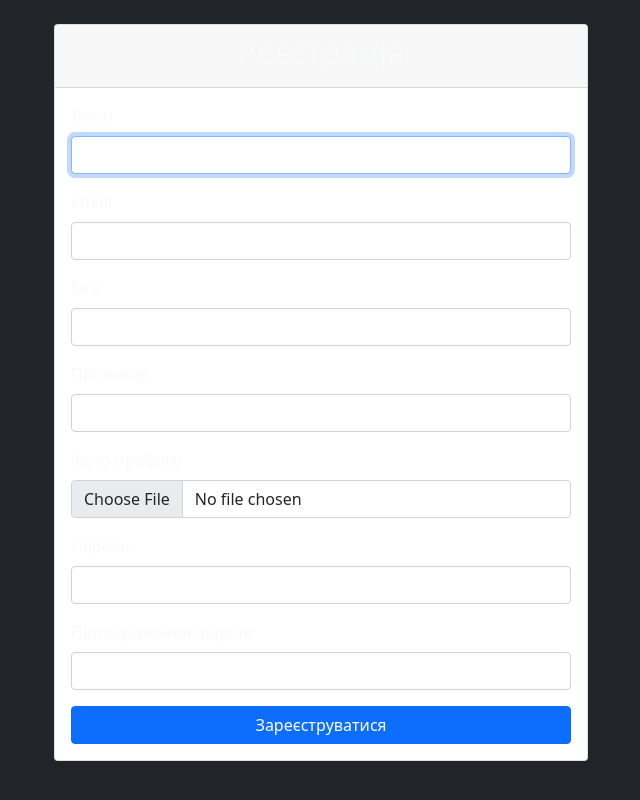
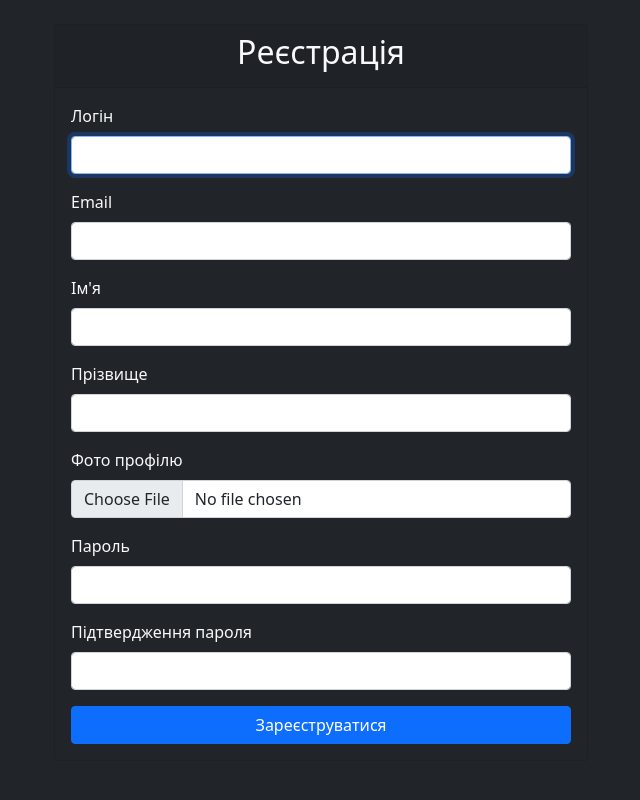
Before and after one commit to Mishkanchik/python-Django-hw, a Django app: page /polls/register/ in a window 1280 px wide. Shown: the part 56-856 px from the top of the page, without its empty margins (319-959 px from the left). Before the commit the page ends 817 px from the top, so only its background shows below. Run offline with Django 5.2, Linux system fonts and the light colour scheme.

Commit message:
bg dark and new my database

```diff
--- a/Django_PD311/1.SimpleSite/djangotutorial/mysite/settings.py
+++ b/Django_PD311/1.SimpleSite/djangotutorial/mysite/settings.py
@@ -84,8 +84,8 @@ DATABASES = {
         'ENGINE': 'django.db.backends.postgresql',
         'NAME': 'neondb',
         'USER': 'neondb_owner',
-        'PASSWORD': 'npg_iLfSFeT5JU3p',
-        'HOST': 'ep-spring-paper-a4wo5c5l-pooler.us-east-1.aws.neon.tech',
+        'PASSWORD': 'npg_TcW7BPtrMbw4',
+        'HOST': 'ep-wild-meadow-a49d69tl-pooler.us-east-1.aws.neon.tech',
         'PORT': 5432,
     }
 }
--- a/Django_PD311/1.SimpleSite/djangotutorial/polls/templates/base.html
+++ b/Django_PD311/1.SimpleSite/djangotutorial/polls/templates/base.html
@@ -72,7 +72,7 @@
         </div>
     </nav>
 
-    <main class="py-4 bg-dark text-light">
+    <main class="py-4 bg-dark text-light vh-100">
         <div class="container">
             {% if messages %}
                 {% for message in messages %}
--- a/Django_PD311/1.SimpleSite/djangotutorial/polls/templates/login.html
+++ b/Django_PD311/1.SimpleSite/djangotutorial/polls/templates/login.html
@@ -6,7 +6,7 @@
 <div class="container">
     <div class="row justify-content-center">
         <div class="col-md-6">
-            <div class="card">
+            <div class="card bg-dark text-light text-center">
                 <div class="card-header">
                     <h2 class="text-center">Вхід</h2>
                 </div>
--- a/Django_PD311/1.SimpleSite/djangotutorial/polls/templates/posts/create_post.html
+++ b/Django_PD311/1.SimpleSite/djangotutorial/polls/templates/posts/create_post.html
@@ -6,7 +6,7 @@
 <div class="container">
     <div class="row justify-content-center">
         <div class="col-md-6">
-            <div class="card">
+            <div class="card bg-dark text-light">
                 <div class="card-header">
                     <h2 class="text-center">Створити пост</h2>
                 </div>
--- a/Django_PD311/1.SimpleSite/djangotutorial/polls/templates/register.html
+++ b/Django_PD311/1.SimpleSite/djangotutorial/polls/templates/register.html
@@ -3,10 +3,10 @@
 {% block title %}Реєстрація - Каталог тварин{% endblock %}
 
 {% block content %}
-<div class="container">
-    <div class="row justify-content-center">
+<div class="container ">
+    <div class="row justify-content-center ">
         <div class="col-md-6">
-            <div class="card">
+            <div class="card bg-dark text-light">
                 <div class="card-header">
                     <h2 class="text-center">Реєстрація</h2>
                 </div>
```
Also changed, not shown: Django_PD311/1.SimpleSite/djangotutorial/media/posts/4769b8d7.webp (added), Django_PD311/1.SimpleSite/djangotutorial/media/users/7c2c6ef1.webp (added), Django_PD311/1.SimpleSite/djangotutorial/media/users/b4592310.webp (added), Django_PD311/1.SimpleSite/djangotutorial/media/users/cd63d52d.webp (added).
